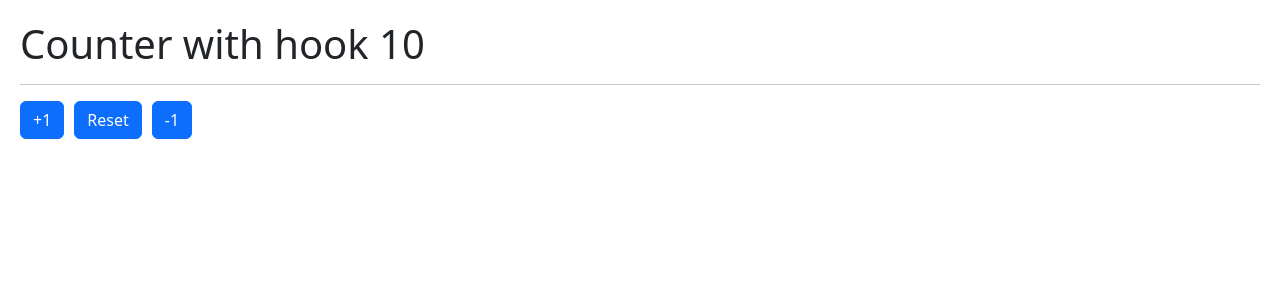
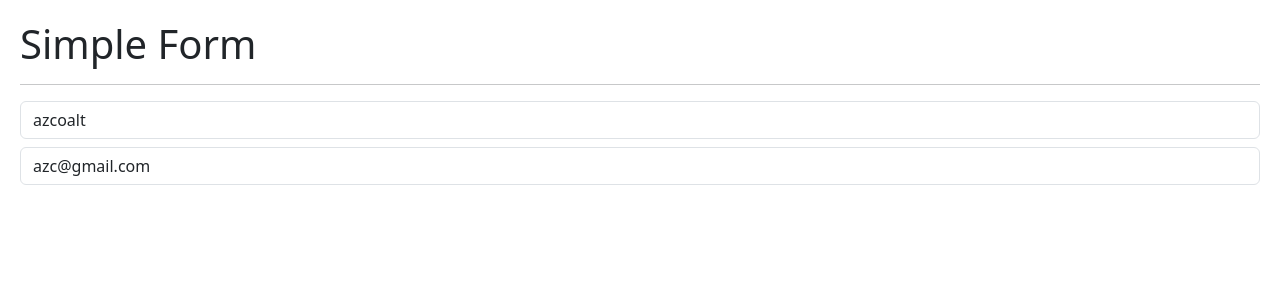
Before and after one commit to Azcoalt/hooks-react, a React (Vite) app: page / in a window 1280 px wide. Shown: the top 300 px of the page. Built offline with nearby package versions, Linux system fonts and the light colour scheme.

Commit message:
simple form

```diff
--- /dev/null
+++ b/src/02-useEffect/SimpleForm.jsx
@@ -0,0 +1,48 @@
+import { useEffect } from "react";
+import { useState } from "react"
+
+export const SimpleForm = () =>{
+
+    const [formState, setFormState] = useState({
+        username:'azcoalt',
+        email:'azc@gmail.com'
+    });
+
+    const {username,email} = formState;
+
+    const onInputChange = ({target}) =>{
+        const {name,value } = target
+        setFormState({
+            ...formState,
+            [name]:value
+        });
+    }
+
+    useEffect(() => {
+
+    });
+    return(
+        <>
+            <h1>Simple Form</h1>
+            <hr />
+
+            <input
+                type="text"
+                className="form-control mt-2"
+                placeholder="Username"
+                name="username"
+                value={username}
+                onChange={onInputChange}
+            />
+
+            <input
+                type="email"
+                className="form-control mt-2"
+                placeholder="example@gmail.com"
+                name="email"
+                value={email}
+                onChange={onInputChange}
+            />
+        </>
+    )
+}
--- a/src/main.jsx
+++ b/src/main.jsx
@@ -1,12 +1,13 @@
 import React from 'react';
 import ReactDOM from 'react-dom/client';
 //import { CounterApp } from './01-useState/CounterApp';
-import { CounterWithCustomHook } from './01-useState/CounterWithCustomHook';
+//import { CounterWithCustomHook } from './01-useState/CounterWithCustomHook';
+import { SimpleForm } from './02-useEffect/simpleForm';
 //import { HooksApp } from './HooksApp';
 import './index.css';
 
 ReactDOM.createRoot(document.getElementById('root')).render(
   <React.StrictMode>
-    <CounterWithCustomHook />
+    < SimpleForm />
   </React.StrictMode>
 )
```
